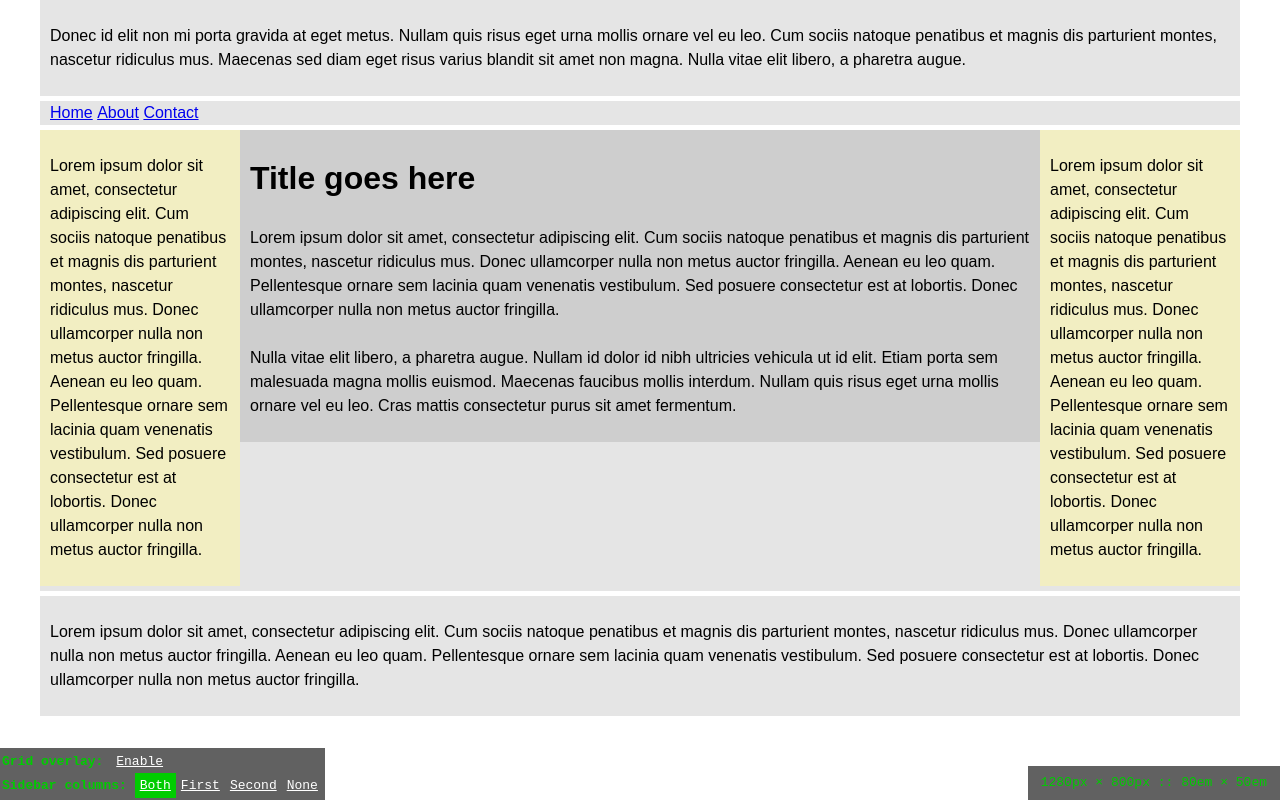
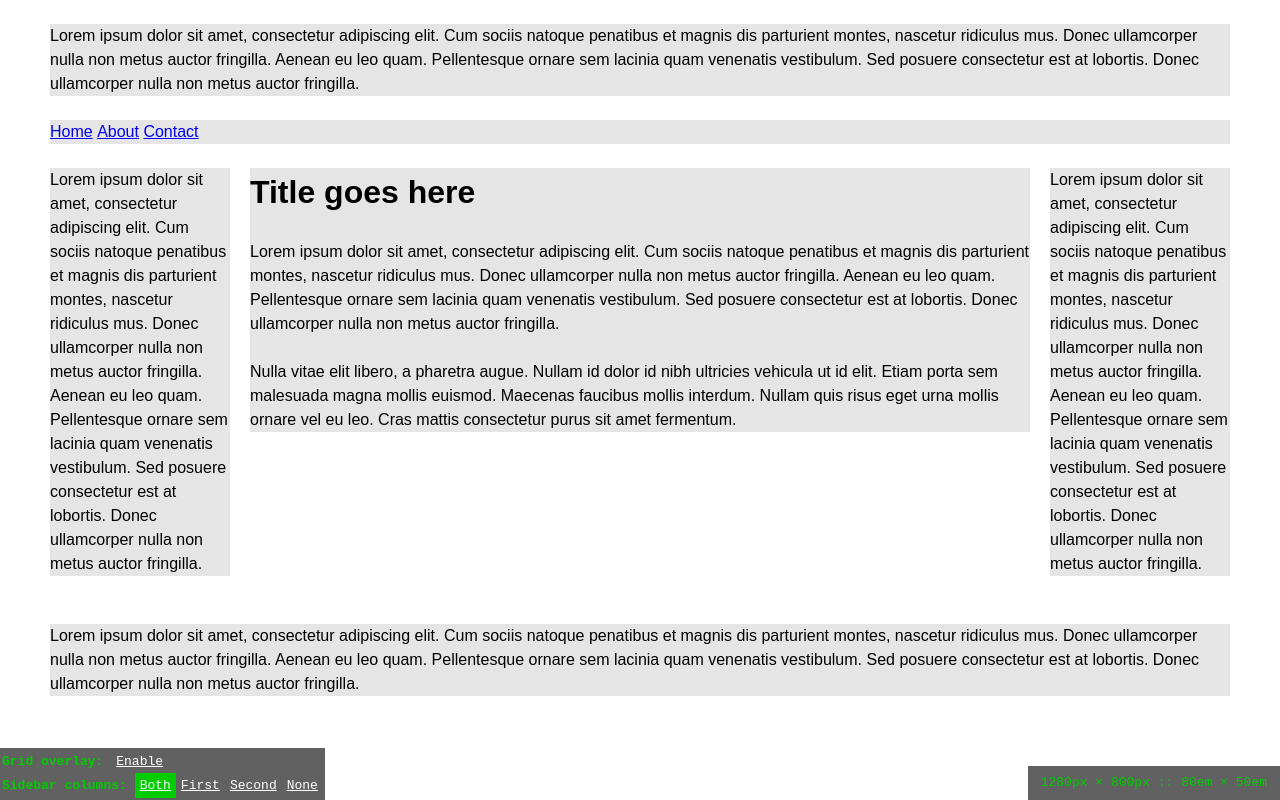
Before and after one commit to jeremycaldwell/zen-grids-html, a plain HTML site: page index.html in a window 1280 px wide. Drawn offline with Linux system fonts and the light colour scheme.

Commit message:
Updated block class so it works better within the grid

```diff
--- a/index.html
+++ b/index.html
@@ -57,45 +57,57 @@ Available body classes. Be sure to remove the sidebar region below that may no l
 		<a href="#content" class="element-invisible element-focusable">Skip to content</a>
 	</p>
 
-	<header id="header" class="block" role="banner">
-		<p>Donec id elit non mi porta gravida at eget metus. Nullam quis risus eget urna mollis ornare vel eu leo. Cum sociis natoque penatibus et magnis dis parturient montes, nascetur ridiculus mus. Maecenas sed diam eget risus varius blandit sit amet non magna. Nulla vitae elit libero, a pharetra augue.</p>
+	<header id="header" role="banner">
+		<div class="block">
+			<p>Lorem ipsum dolor sit amet, consectetur adipiscing elit. Cum sociis natoque penatibus et magnis dis parturient montes, nascetur ridiculus mus. Donec ullamcorper nulla non metus auctor fringilla. Aenean eu leo quam. Pellentesque ornare sem lacinia quam venenatis vestibulum. Sed posuere consectetur est at lobortis. Donec ullamcorper nulla non metus auctor fringilla.</p>
+		</div>
 	</header>
 
-	<nav id="navigation" class="block" role="navigation">
+	<nav id="navigation" role="navigation">
+		<div class="block">
 			<ul>
 				<li class="first"><a href="#">Home</a></li>
 				<li><a href="#">About</a></li>
 				<li class="last"><a href="#">Contact</a></li>
 			</ul>
+		</div>
 	</nav><!-- /nav -->
 
-	<div id="main" class="block">
+	<div id="main">
 
-		<div id="content" class="column block" role="main">
+		<div id="content" role="main">
+			<div class="block">
 				<a id="main-content"></a>
 				<h1 class="title" id="page-title">Title goes here</h1>
 				<artcle class="node">
 					<p>Lorem ipsum dolor sit amet, consectetur adipiscing elit. Cum sociis natoque penatibus et magnis dis parturient montes, nascetur ridiculus mus. Donec ullamcorper nulla non metus auctor fringilla. Aenean eu leo quam. Pellentesque ornare sem lacinia quam venenatis vestibulum. Sed posuere consectetur est at lobortis. Donec ullamcorper nulla non metus auctor fringilla.</p>
 					<p>Nulla vitae elit libero, a pharetra augue. Nullam id dolor id nibh ultricies vehicula ut id elit. Etiam porta sem malesuada magna mollis euismod. Maecenas faucibus mollis interdum. Nullam quis risus eget urna mollis ornare vel eu leo. Cras mattis consectetur purus sit amet fermentum.</p>
 				</artcle>
+			</div>
 		</div><!-- /#content -->
 
 		<aside class="sidebars">
 
-			<section class="region-sidebar-first column sidebar block">
+			<section class="region-sidebar-first column sidebar">
+				<div class="block">
 					<p>Lorem ipsum dolor sit amet, consectetur adipiscing elit. Cum sociis natoque penatibus et magnis dis parturient montes, nascetur ridiculus mus. Donec ullamcorper nulla non metus auctor fringilla. Aenean eu leo quam. Pellentesque ornare sem lacinia quam venenatis vestibulum. Sed posuere consectetur est at lobortis. Donec ullamcorper nulla non metus auctor fringilla.</p>
+				</div>
 			</section><!-- /sidebar-first -->
 
-			<section class="region-sidebar-second column sidebar block">
+			<section class="region-sidebar-second column sidebar">
+				<div class="block">
 					<p>Lorem ipsum dolor sit amet, consectetur adipiscing elit. Cum sociis natoque penatibus et magnis dis parturient montes, nascetur ridiculus mus. Donec ullamcorper nulla non metus auctor fringilla. Aenean eu leo quam. Pellentesque ornare sem lacinia quam venenatis vestibulum. Sed posuere consectetur est at lobortis. Donec ullamcorper nulla non metus auctor fringilla.</p>
+				</div>
 			</section><!-- /sidebar-second -->
 
 		</aside><!-- /.sidebars -->
 
 	</div><!-- /#main -->
 
-	<footer id="footer" class="block">
+	<footer id="footer">
+		<div class="block">
 			<p>Lorem ipsum dolor sit amet, consectetur adipiscing elit. Cum sociis natoque penatibus et magnis dis parturient montes, nascetur ridiculus mus. Donec ullamcorper nulla non metus auctor fringilla. Aenean eu leo quam. Pellentesque ornare sem lacinia quam venenatis vestibulum. Sed posuere consectetur est at lobortis. Donec ullamcorper nulla non metus auctor fringilla.</p>
+		</div>
 	</footer><!-- /footer -->
 
 </div><!-- /#page -->
--- a/sass/style.scss
+++ b/sass/style.scss
@@ -62,7 +62,6 @@
 // Blocks
 .block {
 	background-color: rgba(000, 000, 000, 0.1);
-	margin-bottom: 5px;
 
 	&.region-sidebar-first {
 		background-color: rgba(255, 247, 159, .5);
```
Also changed, not shown: css/style.css. Lines whose indentation alone changed are shown as unchanged.
